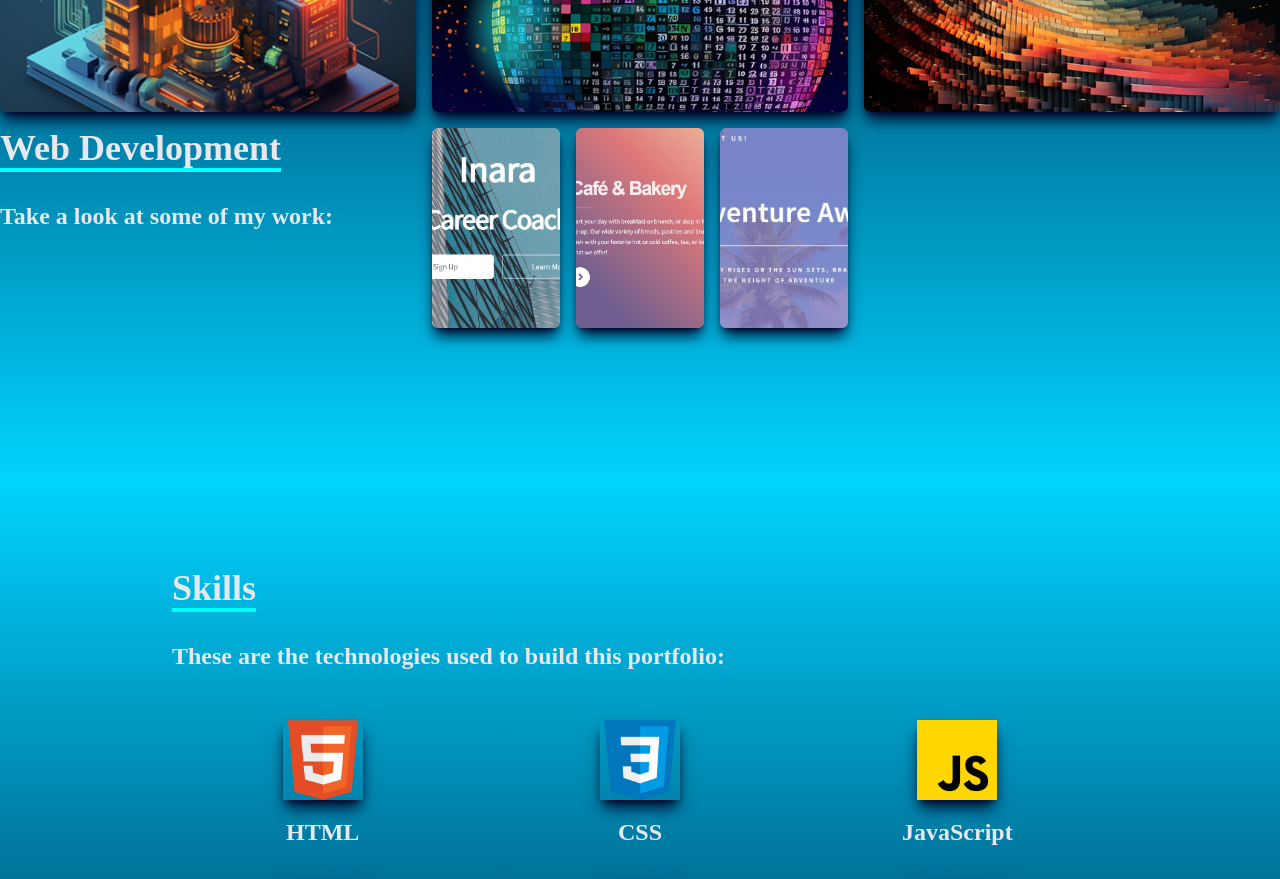
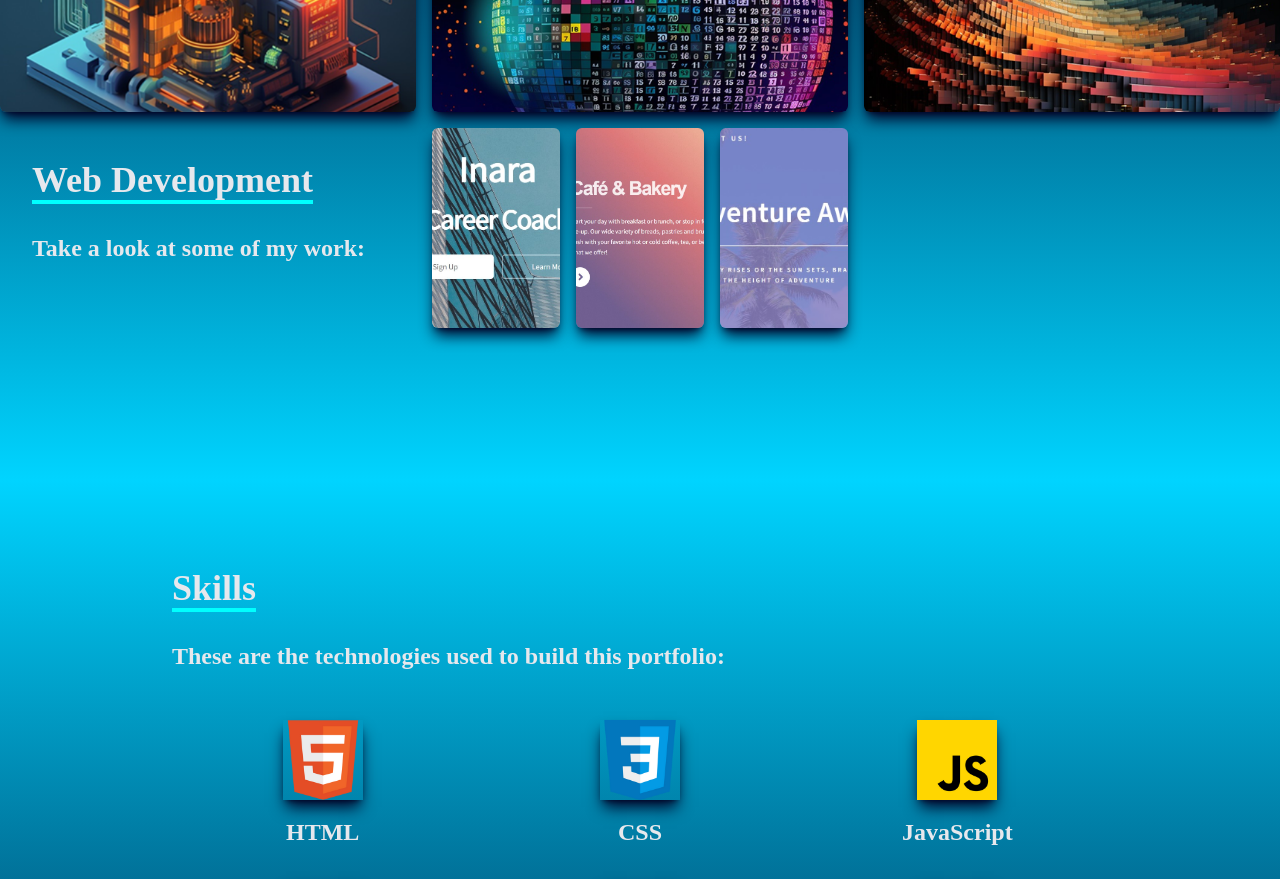
Before and after one commit to MsMLyons/portfolio, a React (Create React App) app: page / in a window 1280 px wide. Shown: the part 1920-2799 px from the top of the page. Built offline with nearby package versions, Linux system fonts and the light colour scheme.

Commit message:
Update Work component

```diff
--- a/src/components/Work.jsx
+++ b/src/components/Work.jsx
@@ -23,6 +23,7 @@
         <p className='py-8'>Take a look at some of my Python projects:</p>
       </div>
     </div>
+
     {/* Grid Container for Python Projects */}
     <div className='grid sm:grid-cols-2 md:grid-cols-3 gap-4'>
       {/* Card for Python Project 1 */}
@@ -136,12 +137,14 @@
         </div>
       </div>
 
+      <div className='max-w-[1000px] mx-auto p-8 flex flex-col justify-center w-full h-full'>
         {/* New section for Web Projects */}
         <div className='pb-8'>
           <p className='text-4xl font-bold inline border-b-4 border-[#00FFFF]'>
             Web Development
           </p>
           <p className='py-8'>Take a look at some of my work:</p>
+        </div>
       </div>
 
       {/* Grid Container - change grid size here, first line of container */}
```
Lines whose indentation alone changed are shown as unchanged.
